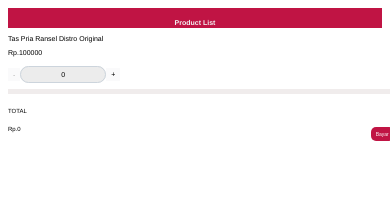
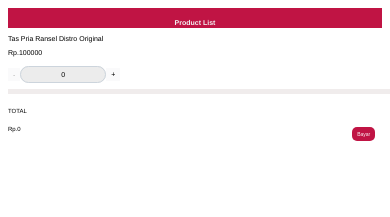
Before and after one commit to agamSuteguh/cartt, a Vue app: page / in a window 390 px wide. Shown: the top 217 px of the page. Built offline with nearby package versions, Linux system fonts and the light colour scheme.

Commit message:
buton broken

```diff
--- a/src/components/payment.vue
+++ b/src/components/payment.vue
@@ -70,6 +70,8 @@ hr {
 }
 .pay button{
   margin-top: 10px;
+  margin-left: 85%;
+margin-right:15%;
 
 background: #c01444;
 font-size: 5px;
```
